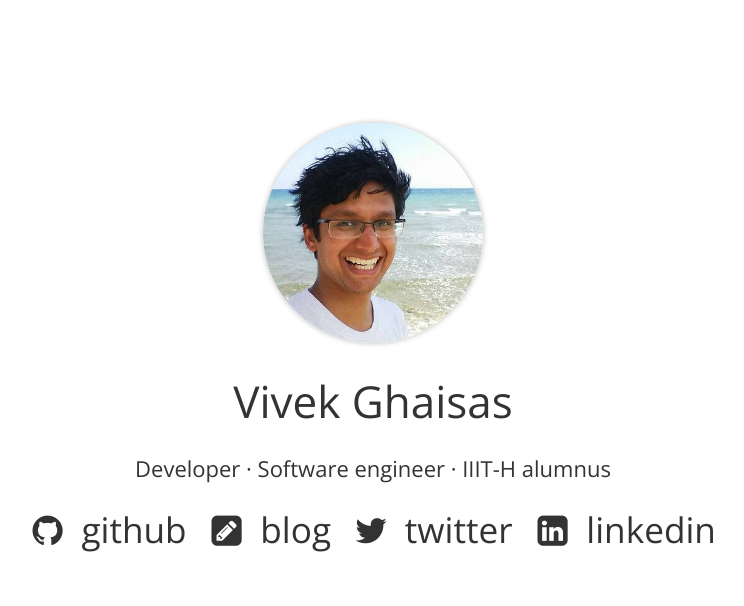
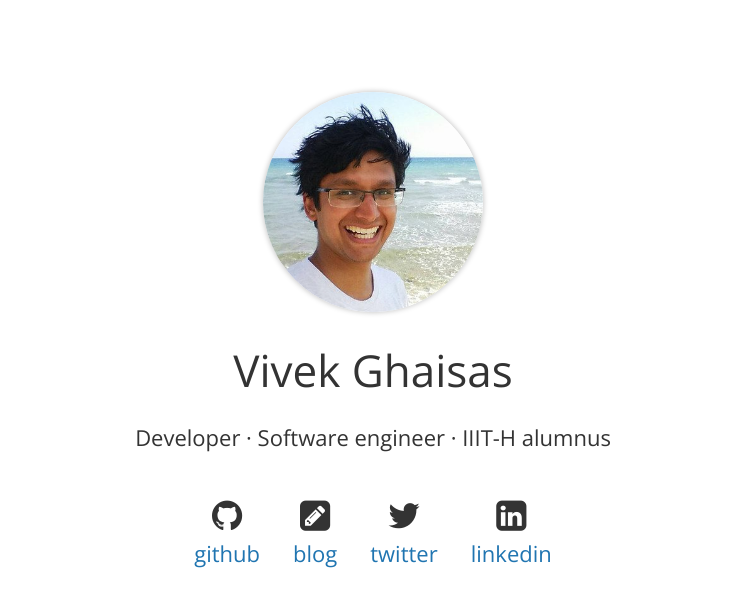
Before and after one commit to polybuildr/polybuildr.github.io, a plain HTML site: page public/index.html in a window 1280 px wide. Shown: the whole page, without its empty margins (267-1011 px from the left). Drawn offline with nearby package versions, Linux system fonts and the light colour scheme.

Commit message:
Revert "Bring repo in sync with prod"
This reverts commit aa8683e9c1ce0c5db21dabb09b5e057c2d30466f.

```diff
--- a/public/css/fontello.css
+++ b/public/css/fontello.css
@@ -17,7 +17,6 @@
   display: inline-block;
   text-decoration: inherit;
   width: 1em;
-  margin-right: .2em;
   text-align: center;
   -webkit-font-smoothing: antialiased;
   -moz-osx-font-smoothing: grayscale;
--- a/public/css/main.css
+++ b/public/css/main.css
@@ -39,12 +39,25 @@ h1 {
   font-weight: 400;
   margin: 1rem;
 }
+nav {
+  display: flex;
+  justify-content: center;
+  flex-wrap: wrap;
+}
 nav a {
+  text-decoration: none;
+  margin: .75rem;
+  display: flex;
+  flex-direction: column;
   color: #333;
-  text-decoration: none;
-  font-size: 1.6rem;
-  margin: .3rem;
 }
-nav a:hover {
+nav span {
   color: #2075b1;
 }
+nav a:hover,
+nav a:hover span {
+  color: #fe8620;
+}
+nav i {
+  font-size: 1.6rem;
+}
```
